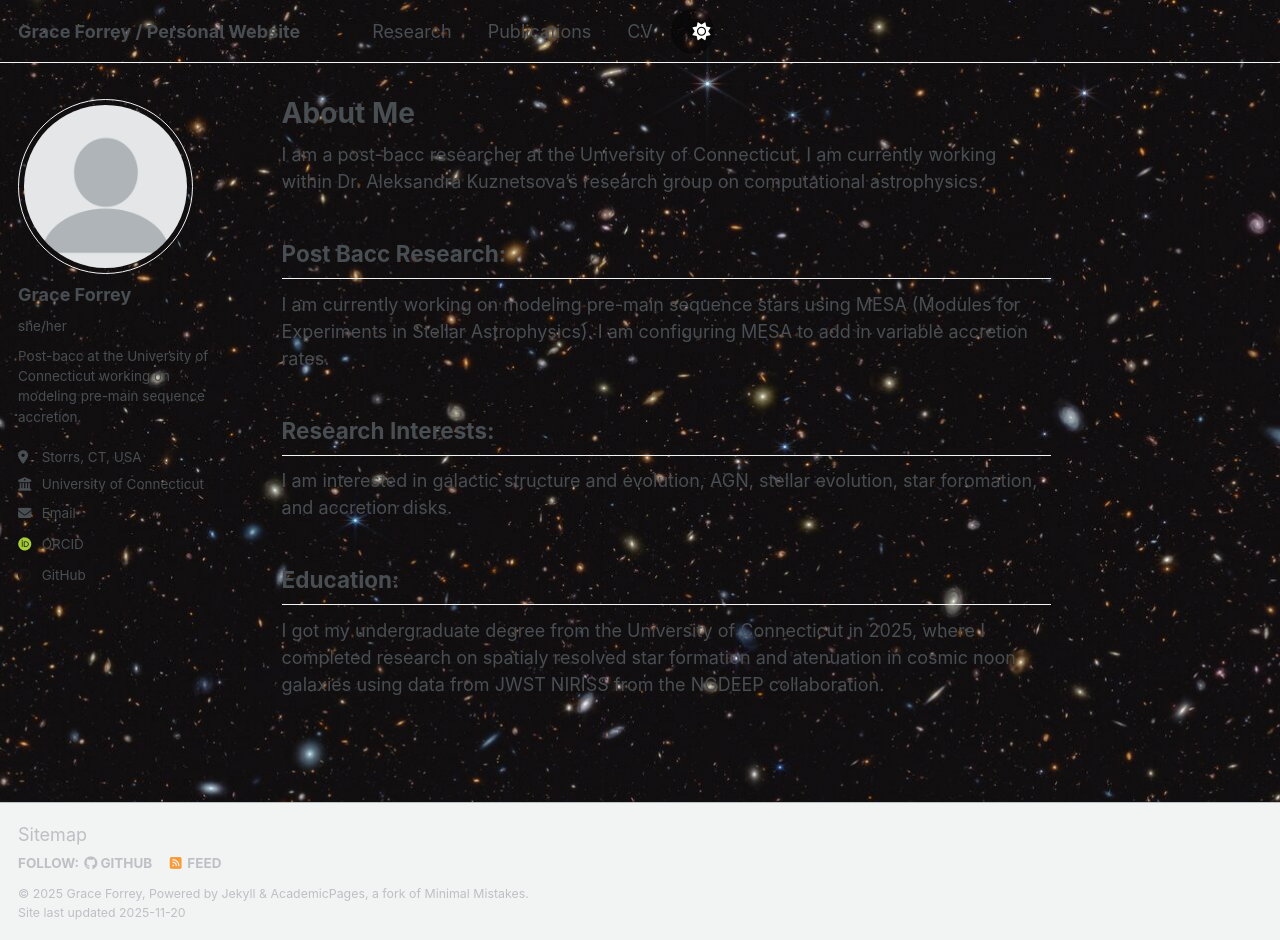
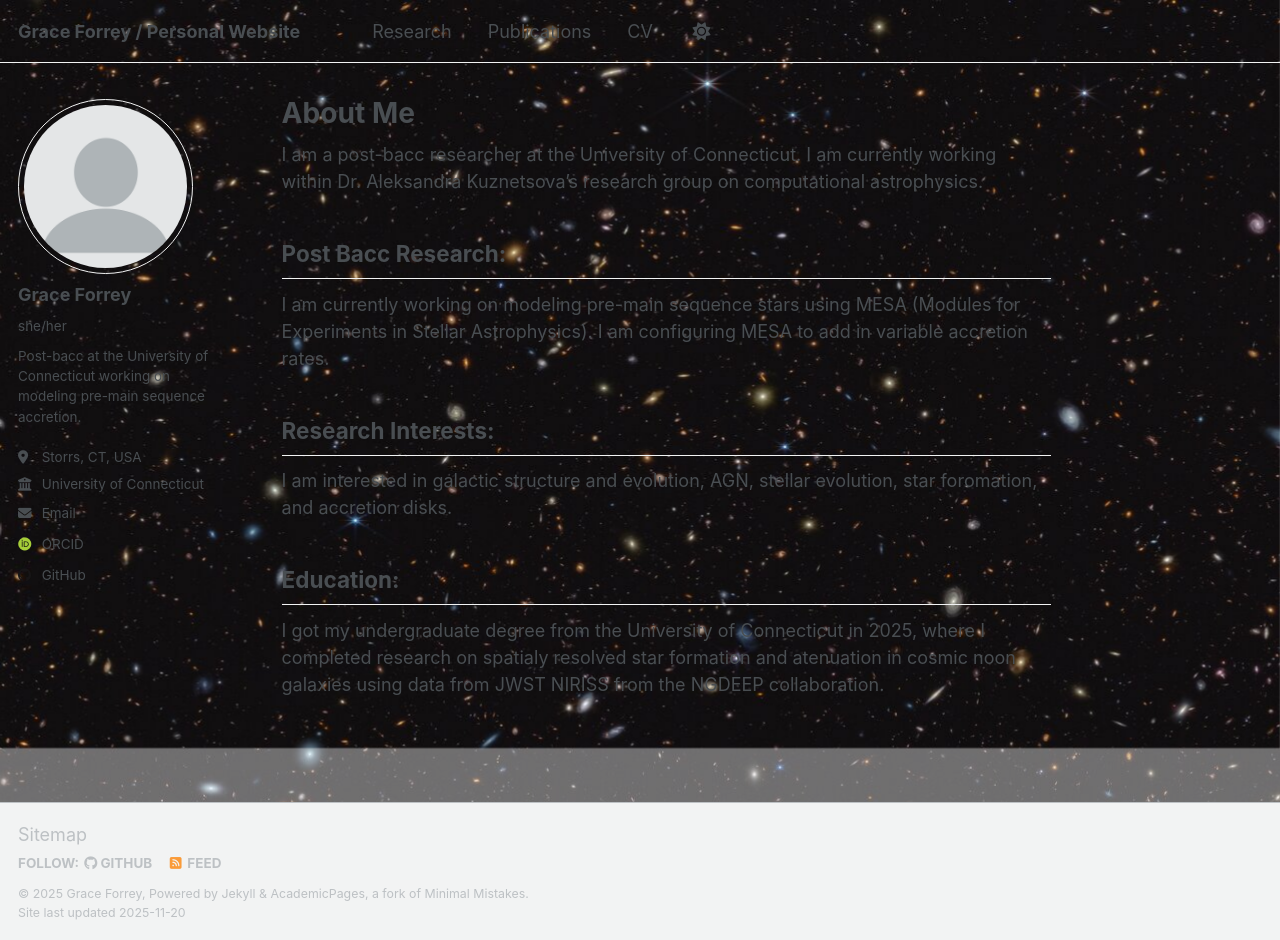
Before and after one commit to forreyg/forreyg.github.io, a Jekyll site: the page built from _pages/about.md, in a window 1280 px wide and 940 px high. Built offline with Jekyll 4.4.1, drawn with Linux system fonts in a browser that asks for light colours; some web fonts are replaced; a script that is not in the unit is left out.

Commit message:
toggle fix

```diff
--- a/assets/css/main.scss
+++ b/assets/css/main.scss
@@ -49,31 +49,25 @@
               no-repeat center center fixed !important;
   background-size: cover !important;
 }
-/* === Theme toggle styling === */
 
-/* Always make the icon bright and readable */
-#theme-icon {
-  color: #ffffff !important;
-  text-shadow: 0 0 4px rgba(0, 0, 0, 0.8);
+html::before {
+  content: "";
+  position: fixed;
+  top: 0;
+  left: 0;
+  width: 100%;
+  height: 100%;
+  pointer-events: none; /* don't block clicks */
+  z-index: -1;          /* behind global layout */
+  background: rgba(255, 255, 255, 0.4); /* default = light mode overlay */
+  backdrop-filter: brightness(1) !important;
 }
 
-/* Optionally give the button a soft dark pill behind it */
-#theme-toggle {
-  background: rgba(0, 0, 0, 0.4) !important;
-  border-radius: 999px !important;
-  border: none !important;
+/* DARK MODE — apply a darker tint */
+html[data-theme="dark"]::before {
+  background: rgba(0, 0, 0, 0.45);
+  backdrop-filter: brightness(0.7) !important;
 }
-
-/* Fine-tune per theme if you want */
-html[data-theme="light"] #theme-icon.fa-sun {
-  color: #ffd15c !important;   /* warm sun color */
-}
-
-html[data-theme="dark"] #theme-icon.fa-moon {
-  color: #ffffff !important;   /* bright moon */
-}
-
-/* Remove the leftover solid background bar at the top */
 
 /* Make sure there’s no extra gap at the top */
 html,
```
